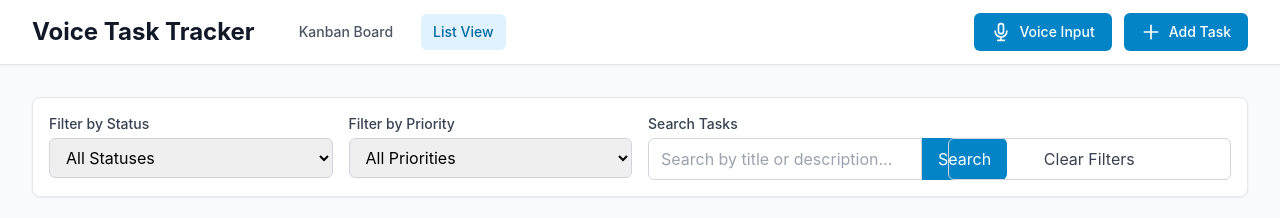
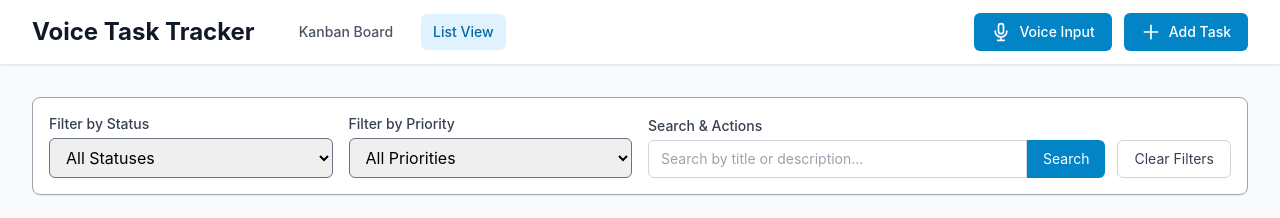
Before and after one commit to SauravHeycoach/Voice-Enabled-Task-Tracker, a React (Vite) app in the folder frontend/: page /list in a window 1280 px wide. Shown: the top 218 px of the page. Built offline with nearby package versions, Linux system fonts and the light colour scheme; no server answers.

Commit message:
Refactor FilterBar styles and improve layout for search and clear actions

```diff
--- a/frontend/src/components/FilterBar.jsx
+++ b/frontend/src/components/FilterBar.jsx
@@ -58,8 +58,8 @@ const FilterBar = ({ onFilterChange }) => {
   };
 
   return (
-    <div className="bg-white rounded-lg shadow-sm border border-gray-200 p-4">
-      <div className="grid grid-cols-1 md:grid-cols-4 gap-4">
+    <div className="bg-white rounded-lg shadow-sm border border-gray-400 p-4">
+      <div className="grid grid-cols-1 md:grid-cols-4 gap-4 items-end">
         <div>
           <label className="block text-sm font-medium text-gray-700 mb-1">
             Filter by Status
@@ -67,7 +67,7 @@ const FilterBar = ({ onFilterChange }) => {
           <select
             value={statusFilter}
             onChange={handleStatusChange}
-            className="w-full px-3 py-2 border border-gray-300 rounded-md focus:outline-none focus:ring-2 focus:ring-primary-500"
+            className="w-full px-3 py-2 border border-gray-500 rounded-md focus:outline-none focus:ring-1 focus:ring-gray-500"
           >
             <option value="">All Statuses</option>
             <option value="To Do">To Do</option>
@@ -83,7 +83,7 @@ const FilterBar = ({ onFilterChange }) => {
           <select
             value={priorityFilter}
             onChange={handlePriorityChange}
-            className="w-full px-3 py-2 border border-gray-300 rounded-md focus:outline-none focus:ring-2 focus:ring-primary-500"
+            className="w-full px-3 py-2 border border-gray-500 rounded-md focus:outline-none focus:ring-2 focus:ring-gray-500"
           >
             <option value="">All Priorities</option>
             <option value="Low">Low</option>
@@ -93,34 +93,38 @@ const FilterBar = ({ onFilterChange }) => {
           </select>
         </div>
 
-        <div>
+        {/* Search + Clear: stay in one row on md+, shrink responsively, wrap only when very small */}
+        <div className="md:col-span-2">
           <label className="block text-sm font-medium text-gray-700 mb-1">
-            Search Tasks
+            Search & Actions
           </label>
-          <form onSubmit={handleSearch} className="flex">
+          <div className="flex flex-col sm:flex-row sm:items-center gap-2 sm:gap-3 flex-wrap">
+            <form
+              onSubmit={handleSearch}
+              className="flex flex-1 min-w-0"
+            >
               <input
                 type="text"
                 value={searchQuery}
                 onChange={(e) => setSearchQuery(e.target.value)}
                 placeholder="Search by title or description..."
-              className="flex-1 px-3 py-2 border border-gray-300 rounded-l-md focus:outline-none focus:ring-2 focus:ring-primary-500"
+                className="flex-1 min-w-0 px-2 sm:px-3 py-2 border border-gray-300 rounded-l-md focus:outline-none focus:ring-2 focus:ring-gray-500 text-sm"
               />
               <button
                 type="submit"
-              className="px-4 py-2 bg-primary-600 text-white rounded-r-md hover:bg-primary-700"
+                className="px-3 sm:px-4 py-2 bg-primary-600 text-white rounded-r-md hover:bg-gray-500 whitespace-nowrap text-xs sm:text-sm"
               >
                 Search
               </button>
             </form>
-        </div>
 
-        <div className="flex items-end">
             <button
               onClick={clearFilters}
-            className="w-full px-4 py-2 border border-gray-300 rounded-md text-gray-700 hover:bg-gray-50"
+              className="px-3 sm:px-4 py-2 border border-gray-300 rounded-md text-gray-700 hover:bg-gray-50 whitespace-nowrap text-xs sm:text-sm"
             >
               Clear Filters
             </button>
+          </div>
         </div>
       </div>
 
--- a/frontend/src/components/VoiceInputModal.jsx
+++ b/frontend/src/components/VoiceInputModal.jsx
@@ -8,7 +8,7 @@ const VoiceInputModal = ({ onClose, onSave }) => {
   const [parsedData, setParsedData] = useState(null);
   const [loading, setLoading] = useState(false);
   const [error, setError] = useState('');
-  const [step, setStep] = useState('record'); // 'record', 'review'
+  const [step, setStep] = useState('record');
 
   const recognitionRef = useRef(null);
   const finalTranscriptRef = useRef('');
```
Lines whose indentation alone changed are shown as unchanged.
